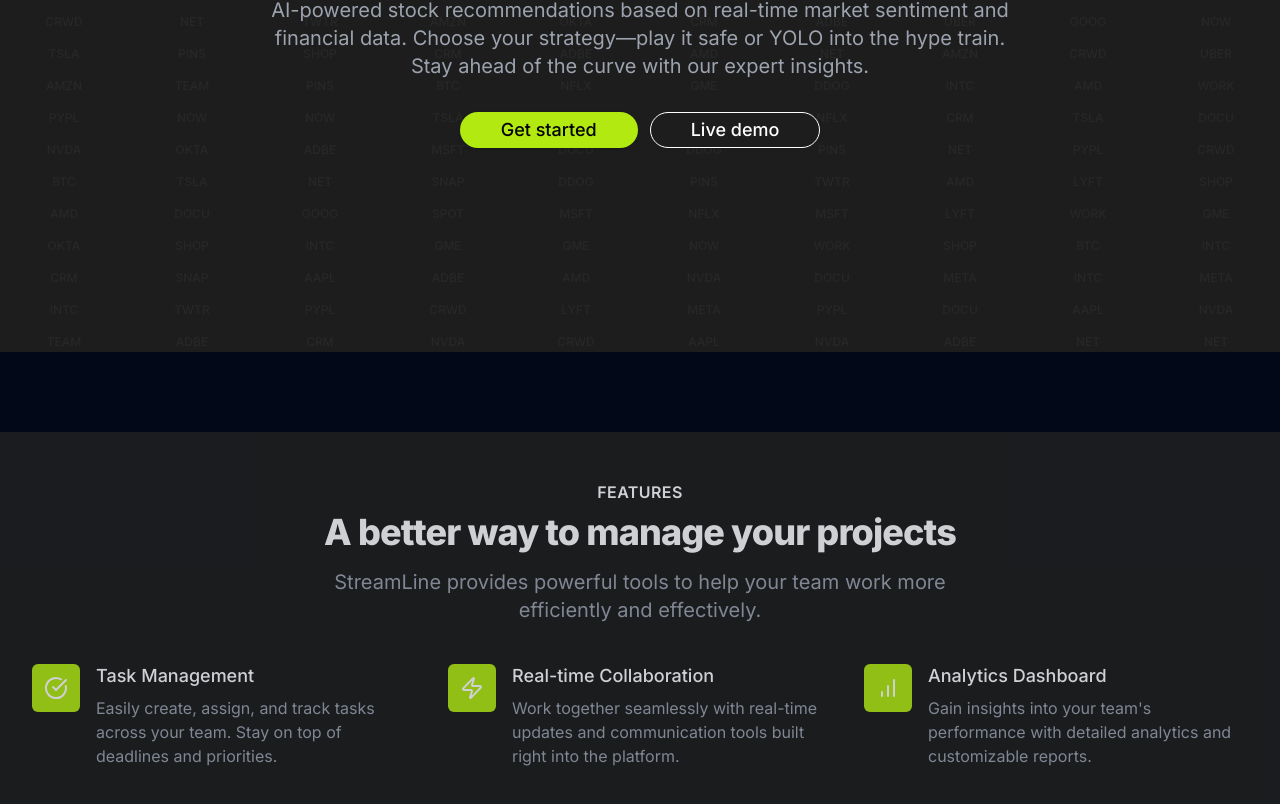
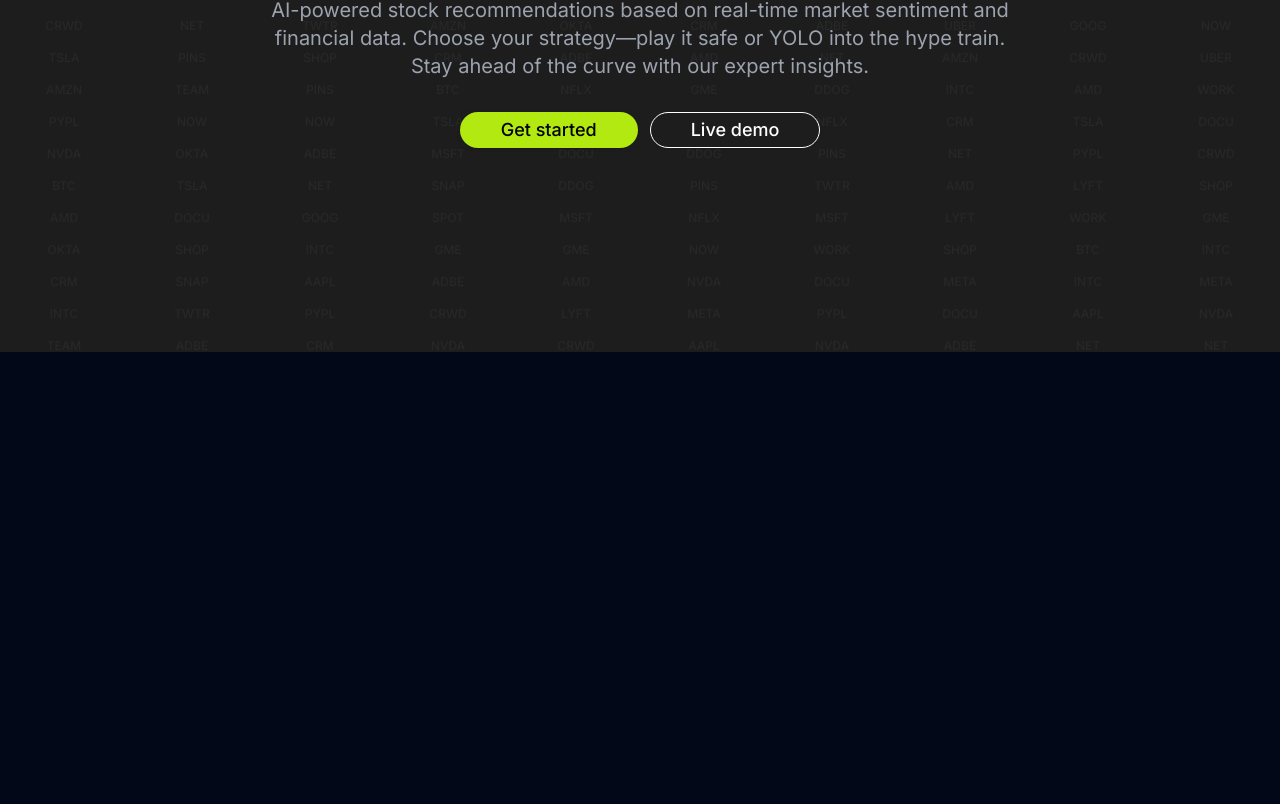
Before and after one commit to ColinWu0403/StonkSensei, a Next.js app in the folder stonksensei/: page / in a window 1280 px wide. Shown: the part 448-1252 px from the top of the page. After the commit the page ends 880 px from the top, so only its background shows below. Built offline with nearby package versions, Linux system fonts and the light colour scheme.

Commit message:
Removed obsolete template section

```diff
--- a/stonksensei/src/app/page.tsx
+++ b/stonksensei/src/app/page.tsx
@@ -7,14 +7,11 @@ import { MovingBackground } from "@/components/MovingBackground";
 
 export default function Home() {
   return (
-    <div className="flex flex-col min-h-screen relative z-10">
+    <div className="flex flex-col min-h-[90vh] relative z-10">
       <MovingBackground />
       <Header />
-      <main className="flex-grow relative z-10">
+      <main className="flex-grow h-[90vh] relative z-10">
         <Hero />
-        <div className="bg-gray-900">
-          <Features />
-        </div>
       </main>
     </div>
   );
```
